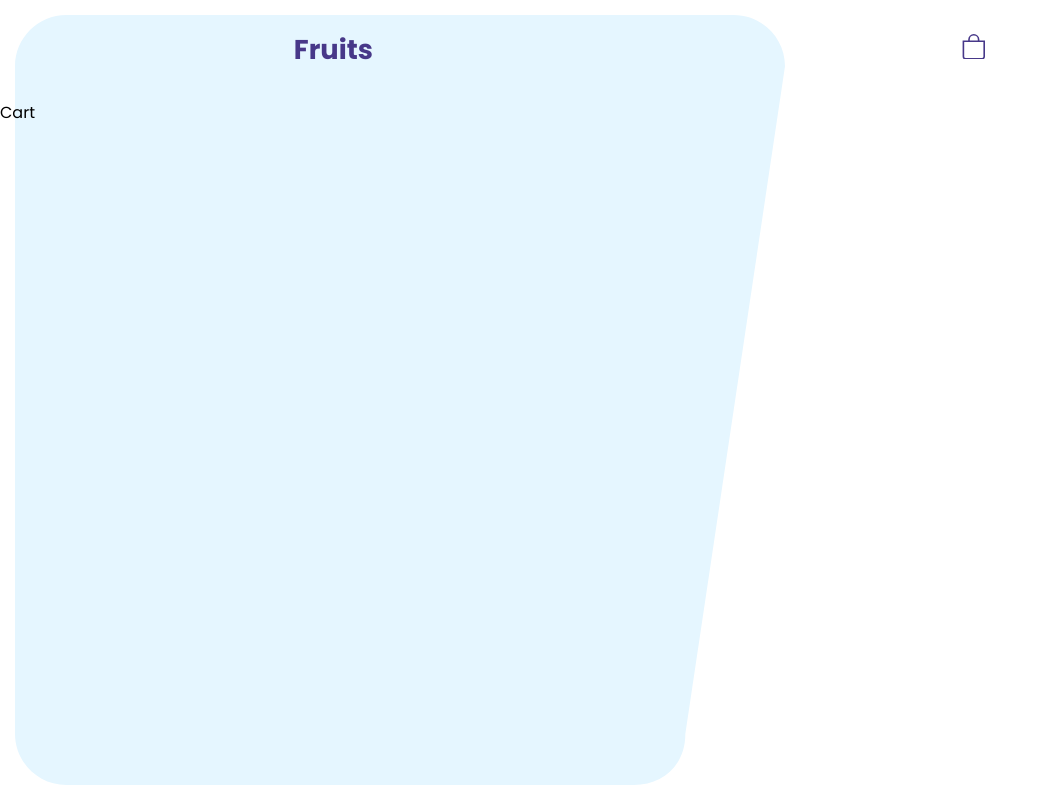
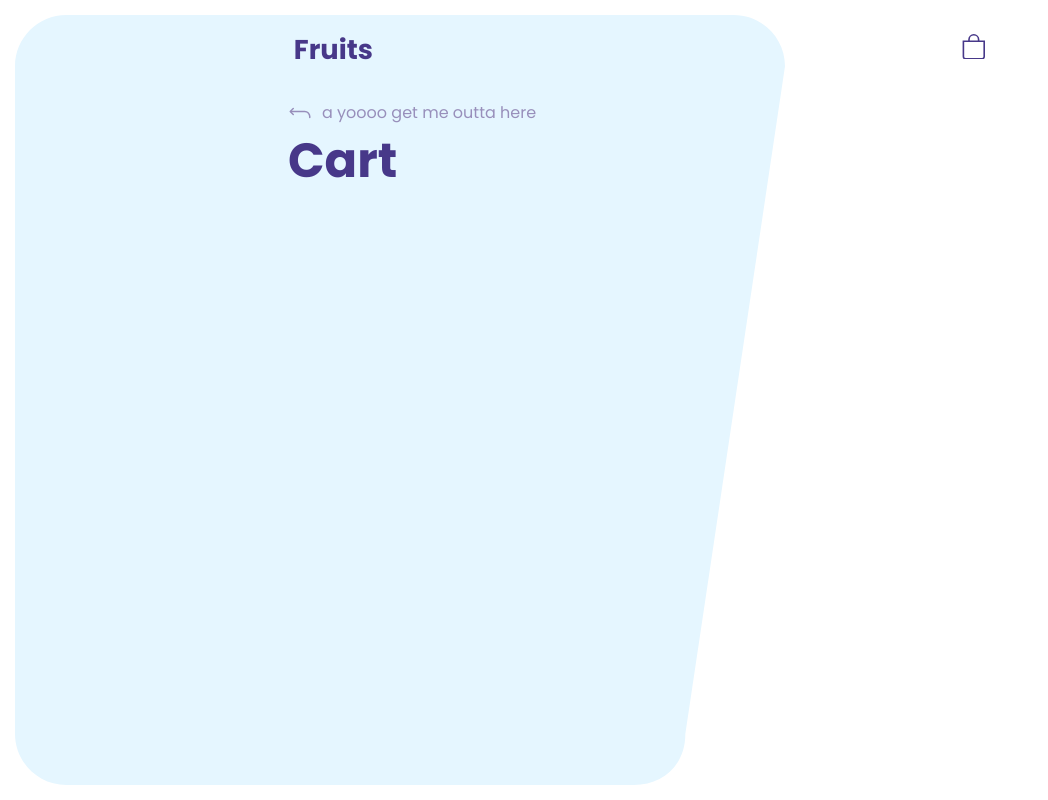
Before and after one commit to cateruu/shop, a React (Create React App) app: page /cart in a window 1280 px wide. Shown: the whole page, without its empty margins (0-1048 px from the left). Built offline with nearby package versions, Linux system fonts and the light colour scheme.

Commit message:
cart page setup

```diff
--- a/src/components/Navbar.js
+++ b/src/components/Navbar.js
@@ -17,8 +17,11 @@ const Navbar = () => {
           <IconContext.Provider value={{ className: styles.cart }}>
             <BsBag />
           </IconContext.Provider>
+
+          {amount > 0 ? (
+            <div className={styles.cartAmount}>{amount}</div>
+          ) : null}
         </Link>
-        {amount > 0 ? <div className={styles.cartAmount}>{amount}</div> : null}
       </div>
     </nav>
   );
--- a/src/components/styles/navbar.module.css
+++ b/src/components/styles/navbar.module.css
@@ -10,6 +10,7 @@
 .name {
   font-size: 1.7rem;
   color: var(--primary-color);
+  cursor: pointer;
 }
 
 .cart {
@@ -37,5 +38,5 @@
 }
 
 a {
-  text-decoration: none;
+  all: unset;
 }
--- a/src/pages/Cart/Cart.js
+++ b/src/pages/Cart/Cart.js
@@ -1,5 +1,20 @@
+import styles from './styles/cart.module.css';
+import { IoReturnUpBack } from 'react-icons/io5';
+import { IconContext } from 'react-icons';
+import { Link } from 'react-router-dom';
+
 const Cart = () => {
-  return <div>Cart</div>;
+  return (
+    <main className={styles.main}>
+      <Link to='/' className={styles.container}>
+        <IconContext.Provider value={{ className: styles.backIcon }}>
+          <IoReturnUpBack />
+        </IconContext.Provider>
+        <span className={styles.backText}>a yoooo get me outta here</span>
+      </Link>
+      <h1 className={styles.header}>Cart</h1>
+    </main>
+  );
 };
 
 export default Cart;
--- /dev/null
+++ b/src/pages/Cart/Products.js
@@ -0,0 +1,7 @@
+import styles from './styles/products.module.css';
+
+const Products = () => {
+  return <div>Products</div>;
+};
+
+export default Products;
--- /dev/null
+++ b/src/pages/Cart/styles/cart.module.css
@@ -0,0 +1,23 @@
+.main {
+  margin: 0 auto;
+  position: relative;
+  width: 55%;
+}
+
+.container {
+  cursor: pointer;
+  display: flex;
+  align-items: center;
+  color: var(--secondary-color);
+}
+
+.backIcon {
+  margin-right: 10px;
+  font-size: 1.5rem;
+}
+
+.header {
+  color: var(--primary-color);
+  font-size: 3rem;
+  margin-top: 0;
+}
--- a/src/pages/Home/Home.js
+++ b/src/pages/Home/Home.js
@@ -1,7 +1,14 @@
-import Main from './Main';
+import styles from './styles/home.module.css';
+import Header from './Header';
+import Products from './Products';
 
 const Home = () => {
-  return <Main />;
+  return (
+    <main className={styles.main}>
+      <Header />
+      <Products />
+    </main>
+  );
 };
 
 export default Home;
--- a/src/pages/Home/Main.js
+++ /dev/null
@@ -1,14 +0,0 @@
-import styles from './styles/container.module.css';
-import Header from './Header';
-import Products from './Products';
-
-const Main = () => {
-  return (
-    <main className={styles.main}>
-      <Header />
-      <Products />
-    </main>
-  );
-};
-
-export default Main;
```
Also changed, not shown: src/pages/Cart/styles/products.module.css (added), src/pages/Home/styles/home.module.css (renamed from src/pages/Home/styles/container.module.css).
